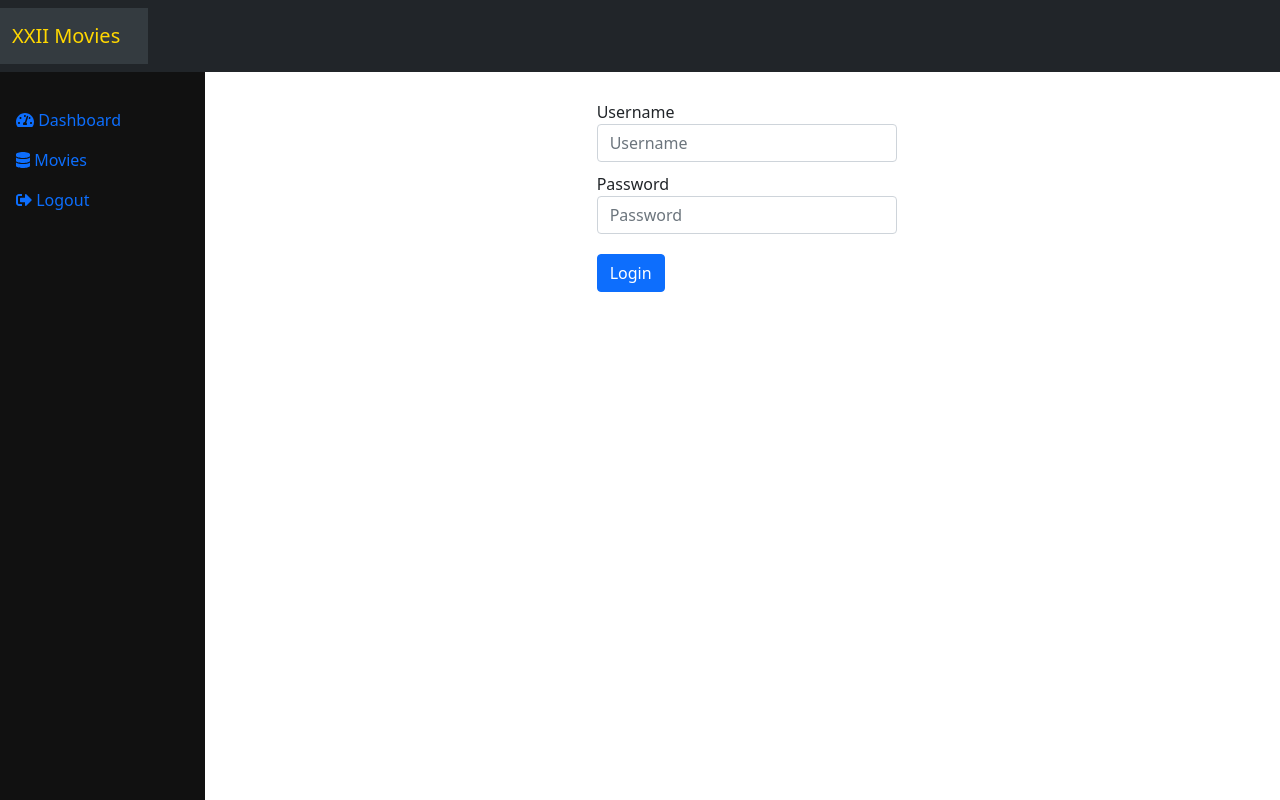
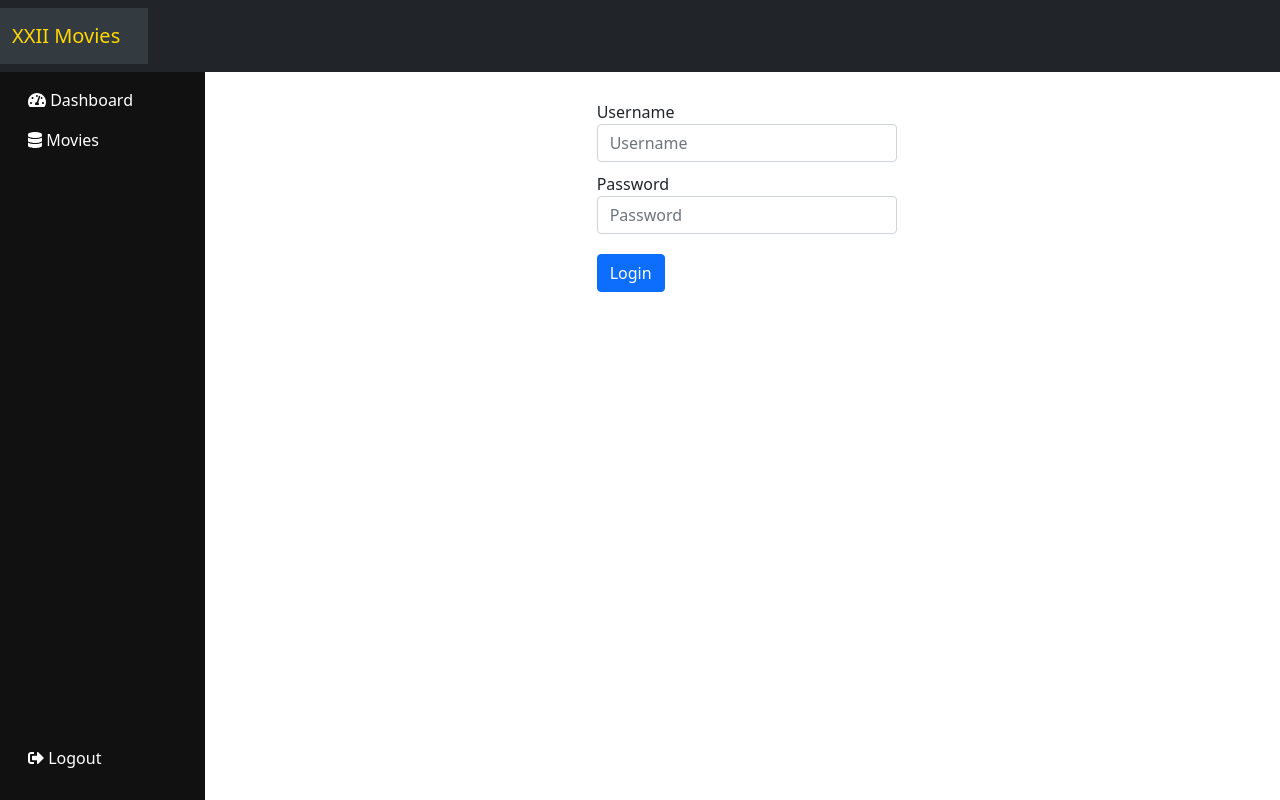
Before and after one commit to ahadsenja/movies-angular, an Angular app: page /login in a window 1280 px wide. Built offline with nearby package versions, Linux system fonts and the light colour scheme.

Commit message:
chore: update sidebar css style

```diff
--- a/src/app/layout/sidebar/sidebar.component.css
+++ b/src/app/layout/sidebar/sidebar.component.css
@@ -1,28 +1,13 @@
-.nav {
- background-color: #111;
- height: 100%;
- width: 180px;
- position: fixed;
- z-index: 1;
- top: 1;
- left: 0;
- overflow-x: hidden;
- padding-top: 20px;
+.nav .nav-item a {
+ color: #fff;
 }
 
-nav a {
- margin: 0 20px 10px 20px;
- color: darkturquoise;
- text-decoration: none;
+.nav .nav-item a:hover {
+ color: gold;
 }
 
-nav a:hover {
- margin: 0 20px 10px 20px;
- color: cyan;
- text-decoration: none;
+.nav #logout {
+ position: absolute;
+ bottom: 0;
+ padding-bottom: 30px;
 }
-
-nav .divider {
- color: darkturquoise;
- padding: 0 10px 0 10px;
-}
```
